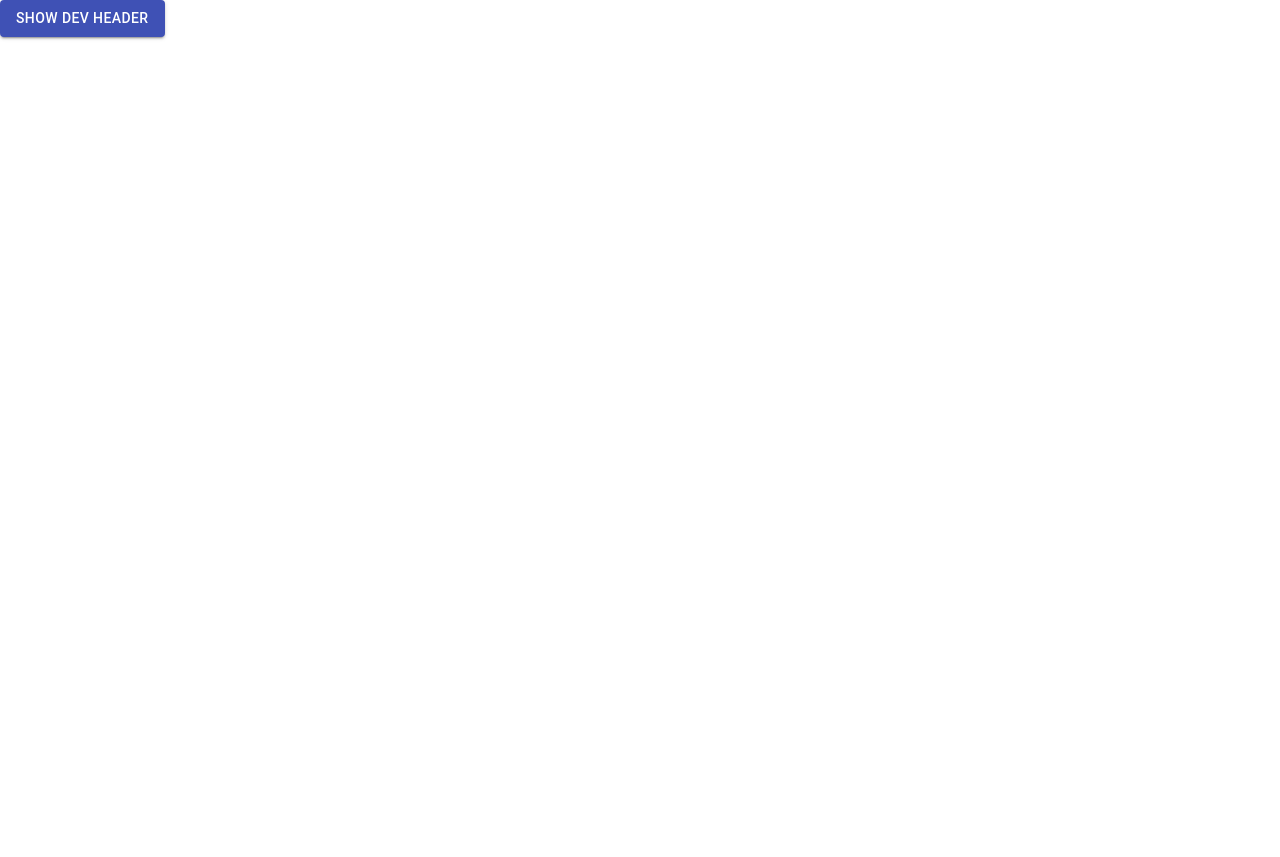
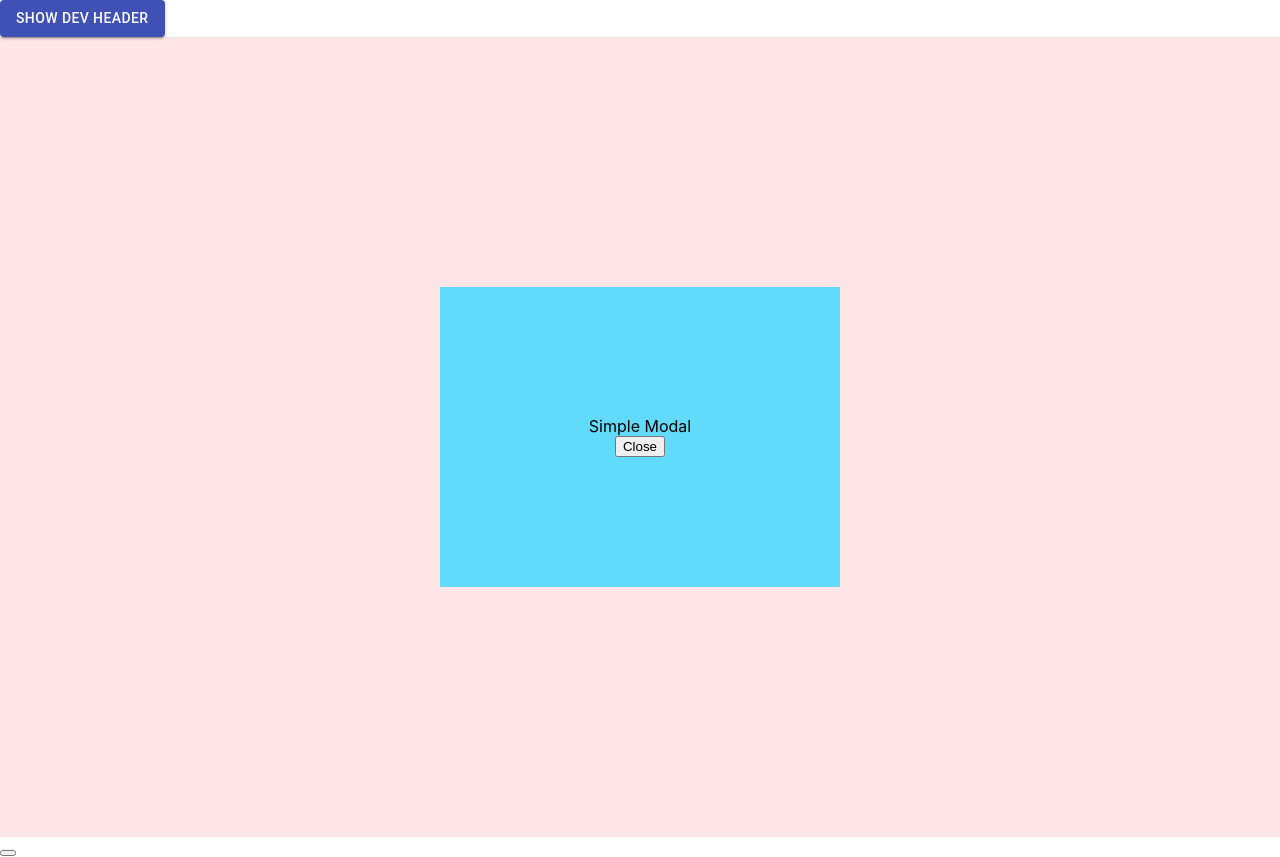
Before and after one commit to fitkovich1/boolean-modals, a React (Create React App) app: page /modals in a window 1280 px wide. Built offline with nearby package versions, Linux system fonts and the light colour scheme.

Commit message:
First modal added.

```diff
--- /dev/null
+++ b/src/Components/Modals/Modal.module.css
@@ -0,0 +1,19 @@
+.showing {
+    background-color: rgba(255, 0, 0, 0.1);
+    width: 100vw;
+    height: 100vh;
+    display: flex;
+    justify-content: center;
+    align-items: center;
+}
+
+.modal {
+    opacity: 1;
+    display: flex;
+    flex-direction: column;
+    justify-content: center;
+    align-items: center;
+    width: 400px;
+    height: 300px;
+    background-color: #61dafb;
+}
--- /dev/null
+++ b/src/Components/Modals/Modal.tsx
@@ -0,0 +1,30 @@
+import React from "react";
+import s from './Modal.module.css'
+
+interface IProps {
+    isShow: boolean
+    closeModal: () => void
+}
+
+const Modal: React.FC<IProps> = ({children, isShow, closeModal}) => {
+
+    let innerCloseModal = () => {
+        closeModal()
+    }
+
+    if (isShow) {
+        return (
+            <div className={s.showing} onClick={innerCloseModal}>
+                <div className={s.modal}>
+                    {children}
+                </div>
+            </div>);
+    } else {
+        return null
+    }
+
+};
+
+
+
+export default Modal;
--- a/src/Components/Modals/Modals.tsx
+++ b/src/Components/Modals/Modals.tsx
@@ -1,10 +1,36 @@
-import React from "react";
+import React, {useState} from "react";
+import Modal from "./Modal";
 
 
 const Modals: React.FC = () => {
-    return (<div>
 
-    </div>);
+    let [isShow, setShow] = useState(true)
+
+    let closeModalWindow = () => {
+        setShow(false)
+    }
+
+    let closeModal = () => {
+        setShow(false)
+    }
+
+    return (
+        <div>
+            <Modal isShow={isShow} closeModal={closeModal}>
+                <span>Simple Modal</span>
+                <button onClick={closeModalWindow}>Close</button>
+            </Modal>
+            <button/>
+            {/*<Modal />*/}
+            {/*<Modal />*/}
+            {/*<Modal />*/}
+            {/*<Modal />*/}
+        </div>);
 };
 
+let Button = () => {
+
+}
+
+
 export default Modals;
--- a/src/Components/Time/TimeTracker.tsx
+++ b/src/Components/Time/TimeTracker.tsx
@@ -16,7 +16,6 @@ const Time = (props: any) => {
     let [buttonStartPlayPause, changeValueButtonPlay] = useState(true)
     let [pauseValue, changeValuePause] = useState("00:00:00")
 
-
     useEffect(() => {
         setInterval(() => {
             checkTime(new Date().toLocaleTimeString())
@@ -34,6 +33,7 @@ const Time = (props: any) => {
     let differenceTime: any = new Date(1970, 1, 1, differenceTime1)
 
     let difference: any = new Date('December 17, 1995 ' + pauseValue)
+
     debugger
 
     let elapsedTime = time  > newTime ? new Date(firstTimeInObject- secondTimeInObject - differenceTime - difference) : new Date(secondTimeInObject - firstTimeInObject - differenceTime - difference)
@@ -41,8 +41,10 @@ const Time = (props: any) => {
     let elapsedTime1: string = elapsedTime.toLocaleTimeString()
 
     let changeValueTrueStart = () => {
+        changeValueButtonPlay(true)
         changeValueButton(true)
-        props.addedTimeInArray(elapsedTime1)
+        let value = buttonStartPlayPause ? elapsedTime1 : pauseValue
+        props.addedTimeInArray(value)
     }
 
 
```
